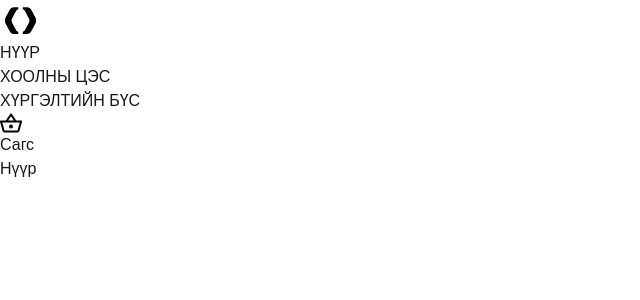
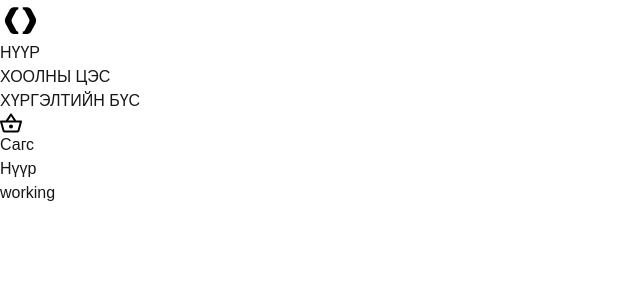
Before and after one commit to LEAP-MNG-1f/Munkhbayar_Food_Del, a Next.js app in the folder front-end/: page / in a window 1280 px wide. Shown: the top 300 px of the page, without its empty margins (0-640 px from the left). Built offline with nearby package versions, Linux system fonts and the light colour scheme.

Commit message:
front-end

```diff
--- a/front-end/src/app/_components/header/header.tsx
+++ b/front-end/src/app/_components/header/header.tsx
@@ -16,6 +16,7 @@ export const Header = () => {
                 <div>Сагс</div>
               </div>
               <div>Нүүр</div>
+              <div>working</div>
             </div>
           </div>
         </div>
```
